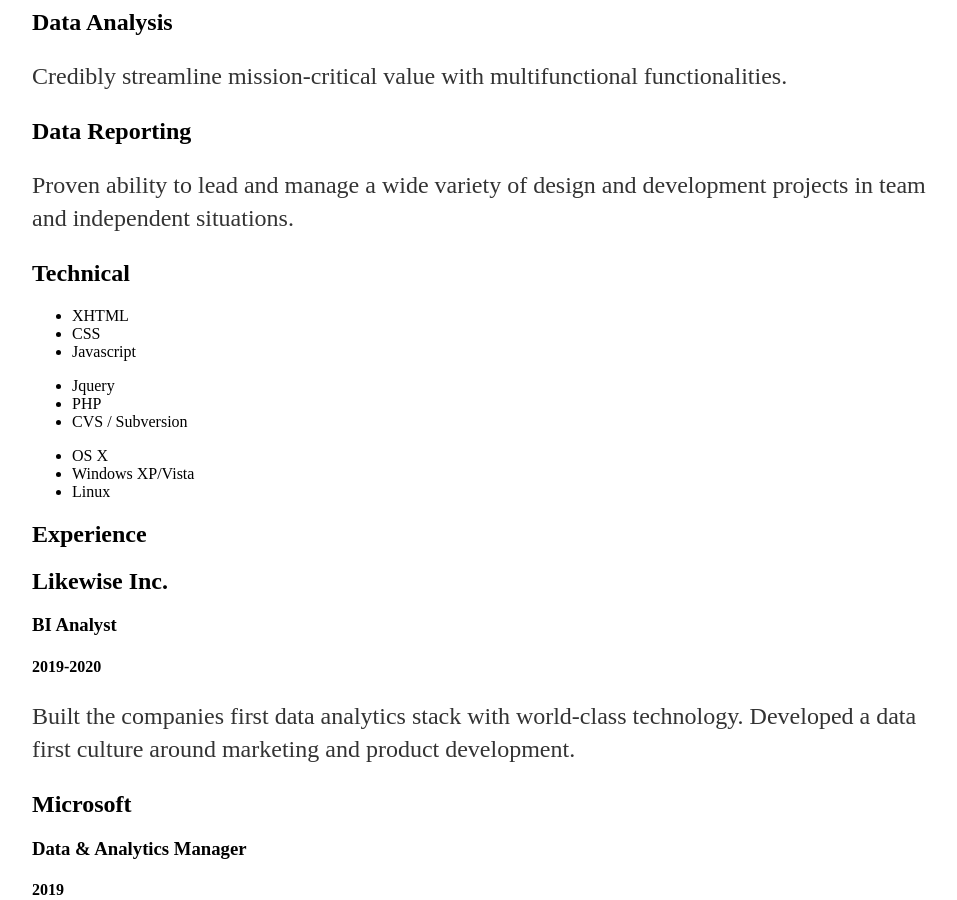
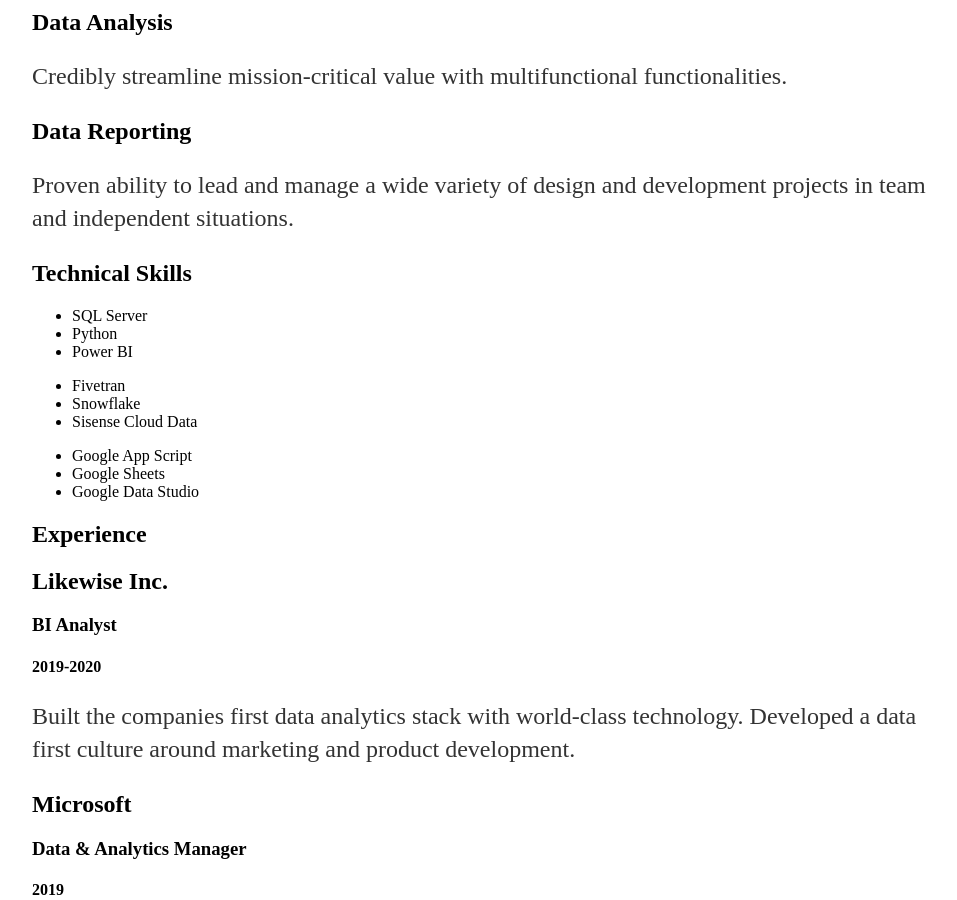
Before and after one commit to dboone31/dboone, a Jekyll site: the page built from cv/index.html, in a window 1280 px wide and 900 px high, scrolled down 642 px. Shown: the whole window, without its empty margins (160-1117 px from the left). Built offline with Jekyll 4.4.1, drawn with Linux system fonts in a browser that asks for light colours.

Commit message:
revised cv

```diff
--- a/cv/index.html
+++ b/cv/index.html
@@ -63,25 +63,26 @@
 
 					<div class="yui-gf">
 						<div class="yui-u first">
-							<h2>Technical</h2>
+							<h2>Technical Skills</h2>
 						</div>
 						<div class="yui-u">
+
 							<ul class="talent">
-								<li>XHTML</li>
-								<li>CSS</li>
-								<li class="last">Javascript</li>
+								<li>SQL Server</li>
+								<li>Python</li>
+								<li class="last">Power BI</li>
 							</ul>
 
 							<ul class="talent">
-								<li>Jquery</li>
-								<li>PHP</li>
-								<li class="last">CVS / Subversion</li>
+								<li>Fivetran</li>
+								<li>Snowflake</li>
+								<li class="last">Sisense Cloud Data</li>
 							</ul>
 
 							<ul class="talent">
-								<li>OS X</li>
-								<li>Windows XP/Vista</li>
-								<li class="last">Linux</li>
+								<li>Google App Script</li>
+								<li>Google Sheets</li>
+								<li class="last">Google Data Studio</li>
 							</ul>
 						</div>
 					</div><!--// .yui-gf-->
```
